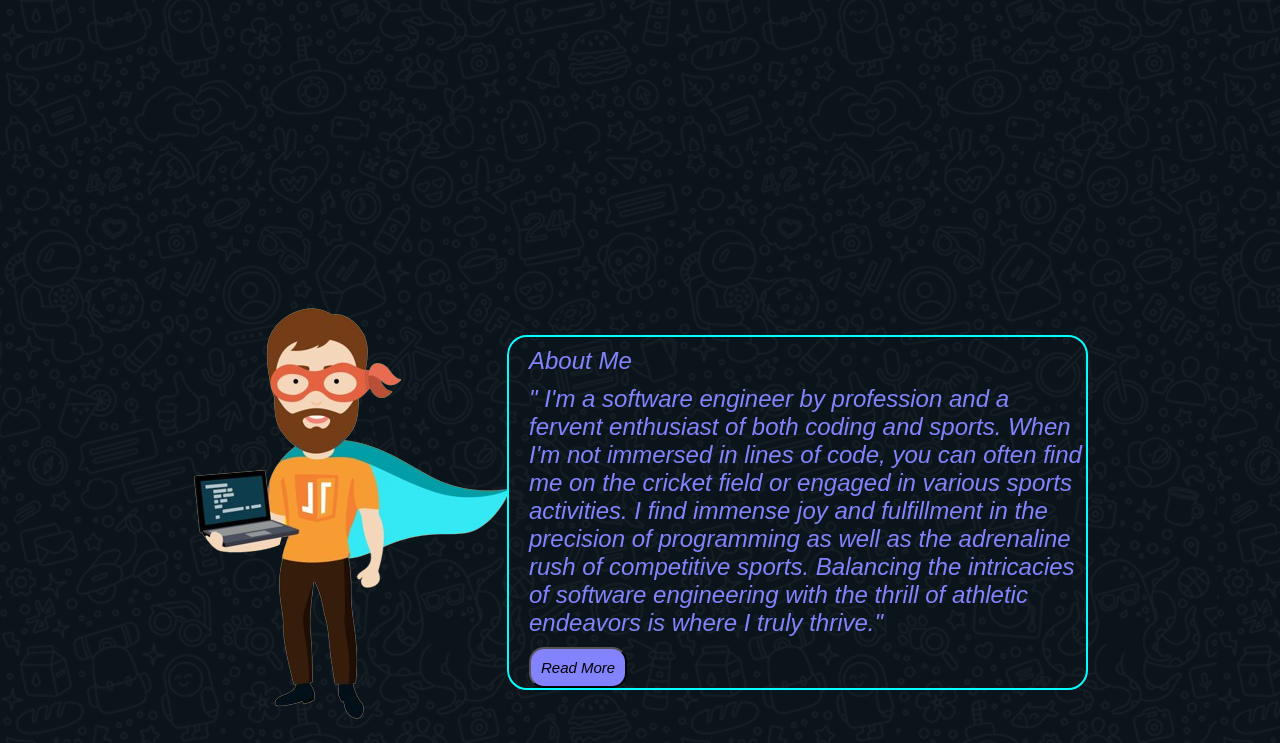
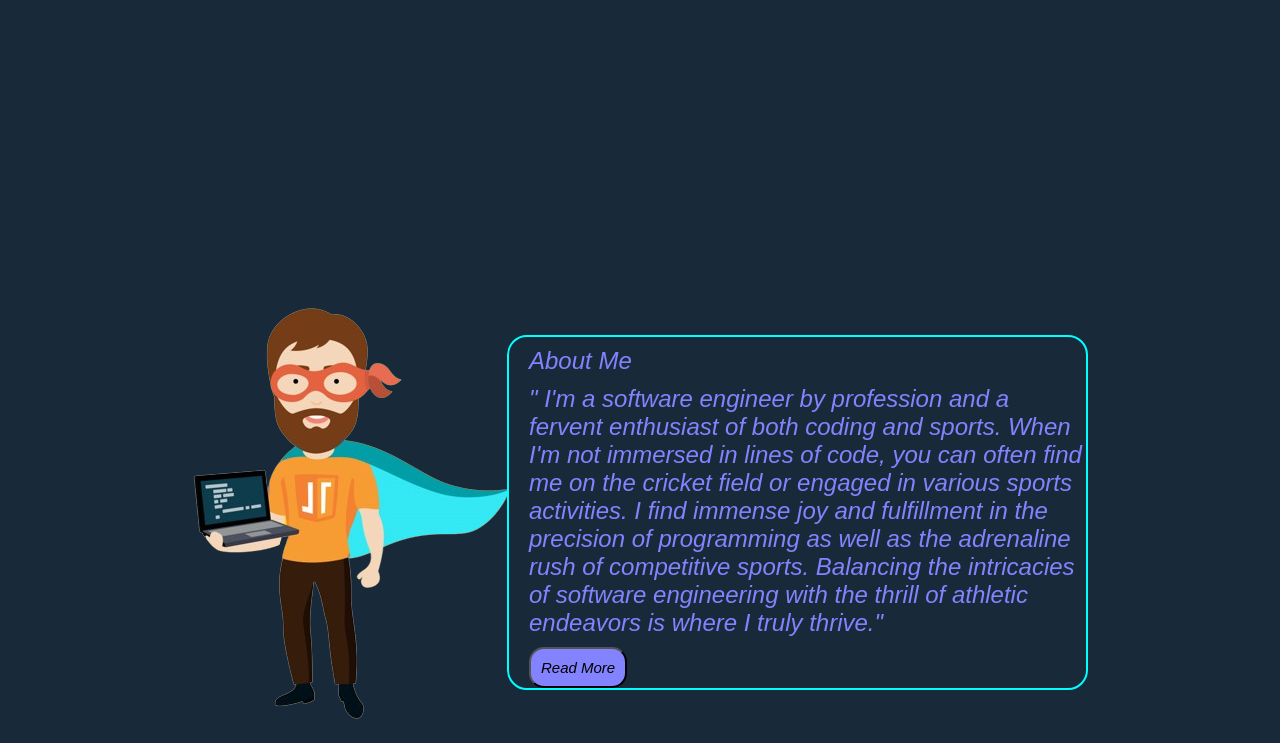
Before and after one commit to 190032016-srinivas/portfolio-_is, a website: page my_portfolio/index.html in a window 1280 px wide. Shown: the part 513-1256 px from the top of the page. Drawn offline with Linux system fonts and the light colour scheme.

Commit message:
removed bg image

```diff
--- a/my_portfolio/index.css
+++ b/my_portfolio/index.css
@@ -5,7 +5,7 @@
 body{
 
     background-color: rgb(24, 42, 57);
-    background-image: url(/my_portfolio/images/main_bg.png);
+    /* background-image: url(/my_portfolio/images/main_bg.png); */
     /* color: rgb(0, 170, 255); */
     color: rgb(131, 131, 255);
     height: auto;
```
